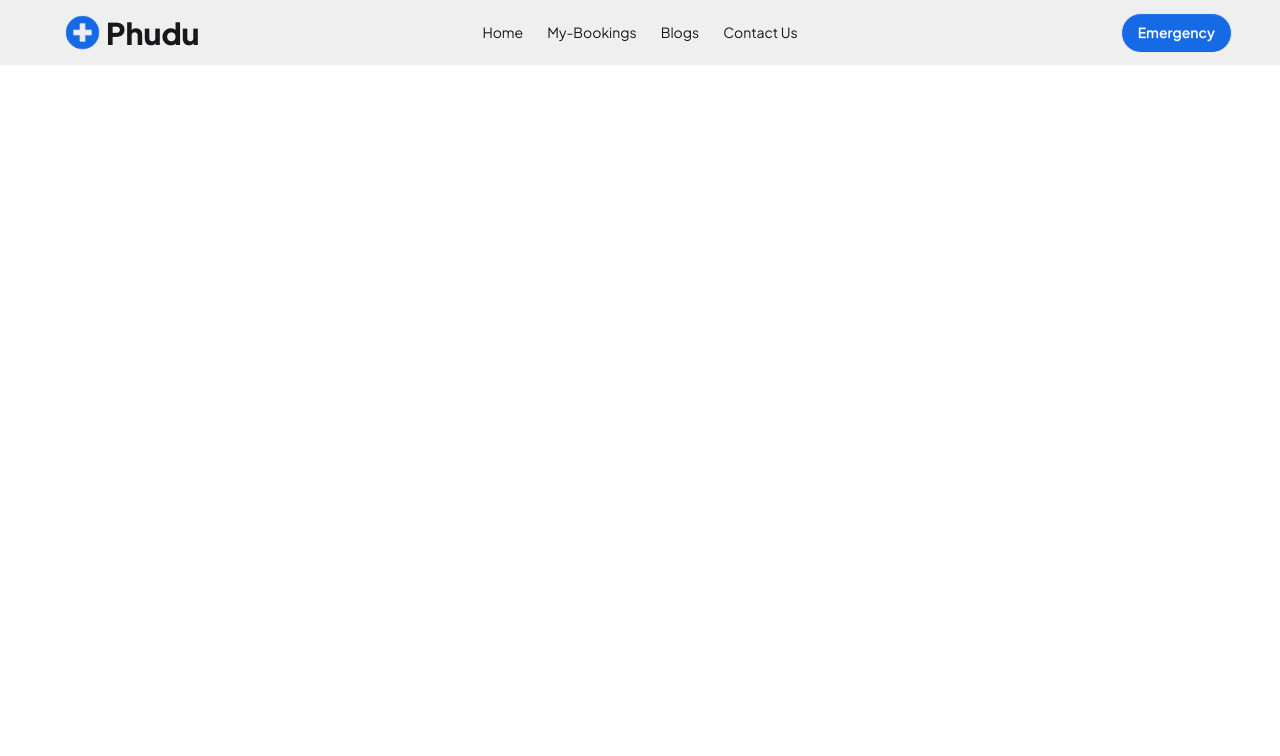
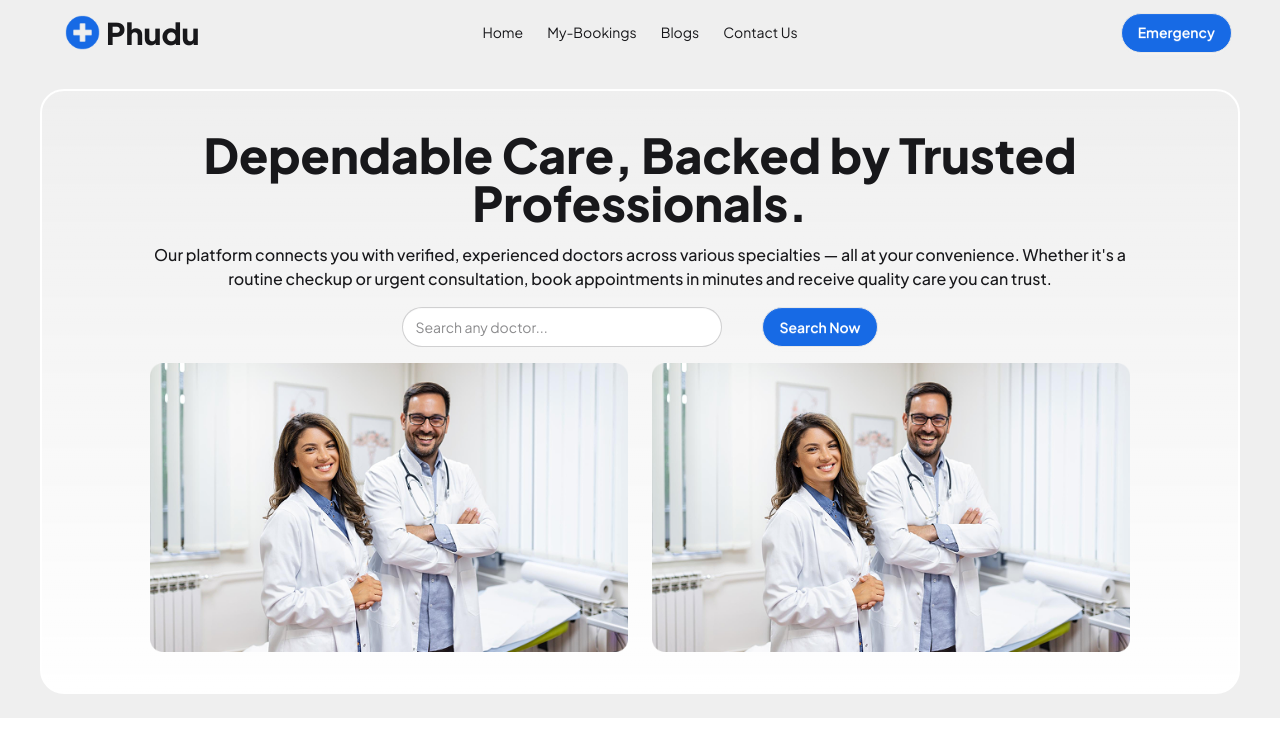
Before and after one commit to SojibDas1015/Phudu, a React (Vite) app: page / in a window 1280 px wide. Shown: the top 756 px of the page. Built offline with nearby package versions, Linux system fonts and the light colour scheme.

Commit message:
hero section done

```diff
--- /dev/null
+++ b/src/Component/Hero/Hero.jsx
@@ -0,0 +1,27 @@
+import React from 'react';
+import bannerImage from '../../assets/banner-img-1.png'
+const Hero = () => {
+    return (
+        <div className='max-w-[1281px] mx-auto px-10 py-6'>
+            <div className='space-y-4 border-2 border-white rounded-3xl py-10 bg-linear-to-t from-white to-white/0'>
+                <h1 className='font-extrabold text-5xl text-center max-w-[917px] mx-auto'>Dependable Care, Backed by Trusted Professionals.</h1>
+                <p className='text-base font-medium max-w-[1009px] mx-auto text-center'>Our platform connects you with verified, experienced doctors across various specialties — all at your convenience. Whether it's a routine checkup or urgent consultation, book appointments in minutes and receive quality care you can trust.</p>
+                <div className="join flex gap-4 justify-center">
+                    <div>
+                        <label className="input validator join-item rounded-full pr-40">
+                            <input type="email" placeholder="Search any doctor..." required />
+                        </label>
+                        <div className="validator-hint hidden">Enter valid email address</div>
+                    </div>
+                    <button className="btn text-white join-item rounded-full bg-[#176AE5]">Search Now</button>
+                </div>
+                <div className='flex items-center justify-center gap-6'>
+                    <img width={478} src={bannerImage} alt="" />
+                    <img width={478} src={bannerImage} alt="" />
+                </div>
+            </div>
+        </div>
+    );
+};
+
+export default Hero;
--- /dev/null
+++ b/src/Pages/Home/Home.jsx
@@ -0,0 +1,12 @@
+import React from 'react';
+import Hero from '../../Component/Hero/Hero';
+
+const Home = () => {
+    return (
+        <div>
+            <Hero></Hero>
+        </div>
+    );
+};
+
+export default Home;
--- a/src/Root/Root.jsx
+++ b/src/Root/Root.jsx
@@ -1,10 +1,13 @@
 import React from 'react';
 import Navbar from '../Component/Navbar/Navbar';
+import Home from '../Pages/Home/Home';
+import { Outlet } from 'react-router';
 
 const Root = () => {
     return (
         <div>
             <Navbar></Navbar>
+            <Outlet></Outlet>
         </div>
     );
 };
--- a/src/Route/Route.jsx
+++ b/src/Route/Route.jsx
@@ -1,11 +1,18 @@
 import React from 'react';
 import { createBrowserRouter } from 'react-router';
 import Root from '../Root/Root';
+import Home from '../Pages/Home/Home';
 
 export const router = createBrowserRouter([
     {
         path: '/',
-        Component: Root
+        Component: Root,
+        children: [
+            {
+                index: true,
+                Component: Home
+            }
+        ]
     },
     {
         path: '*',
```
